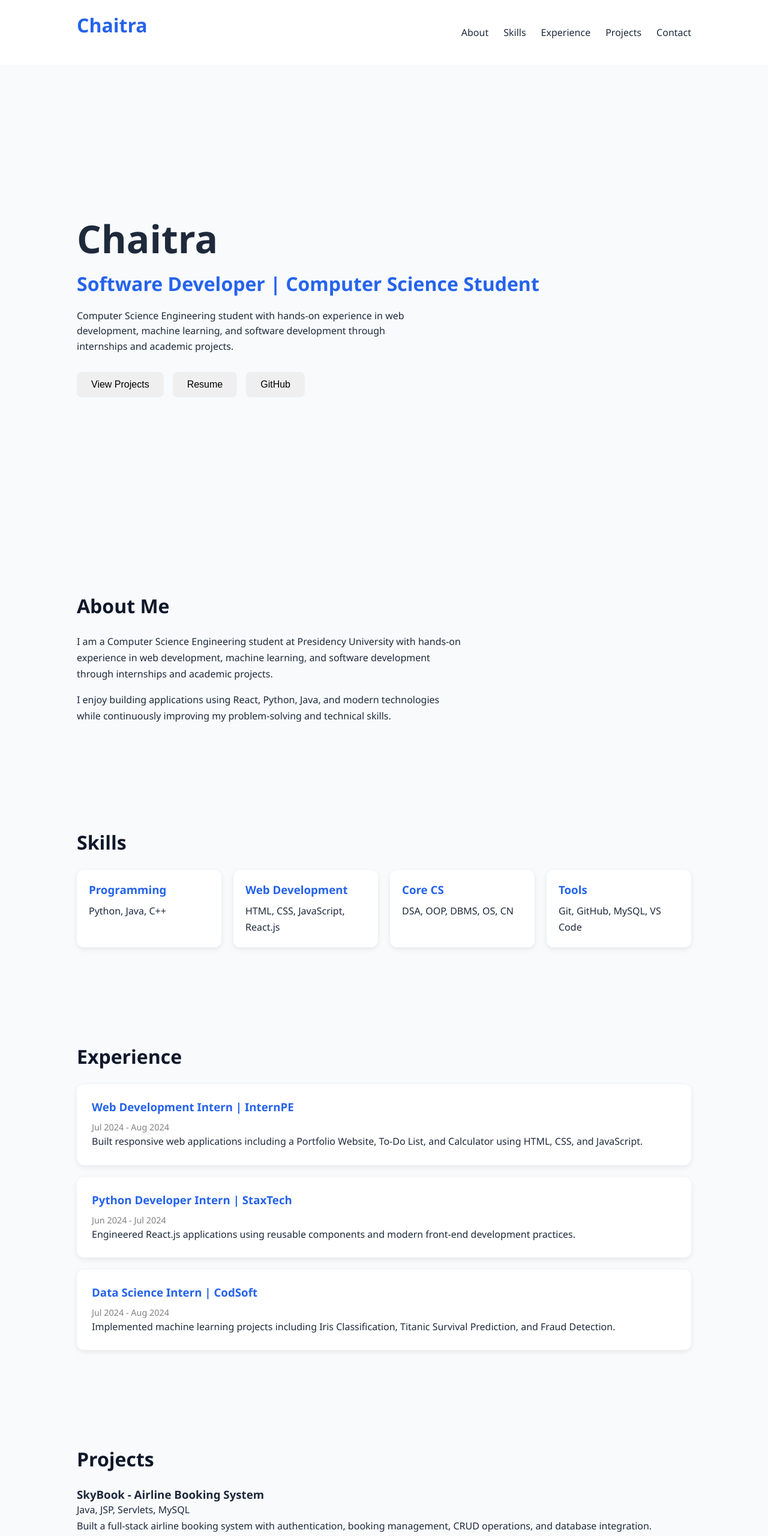
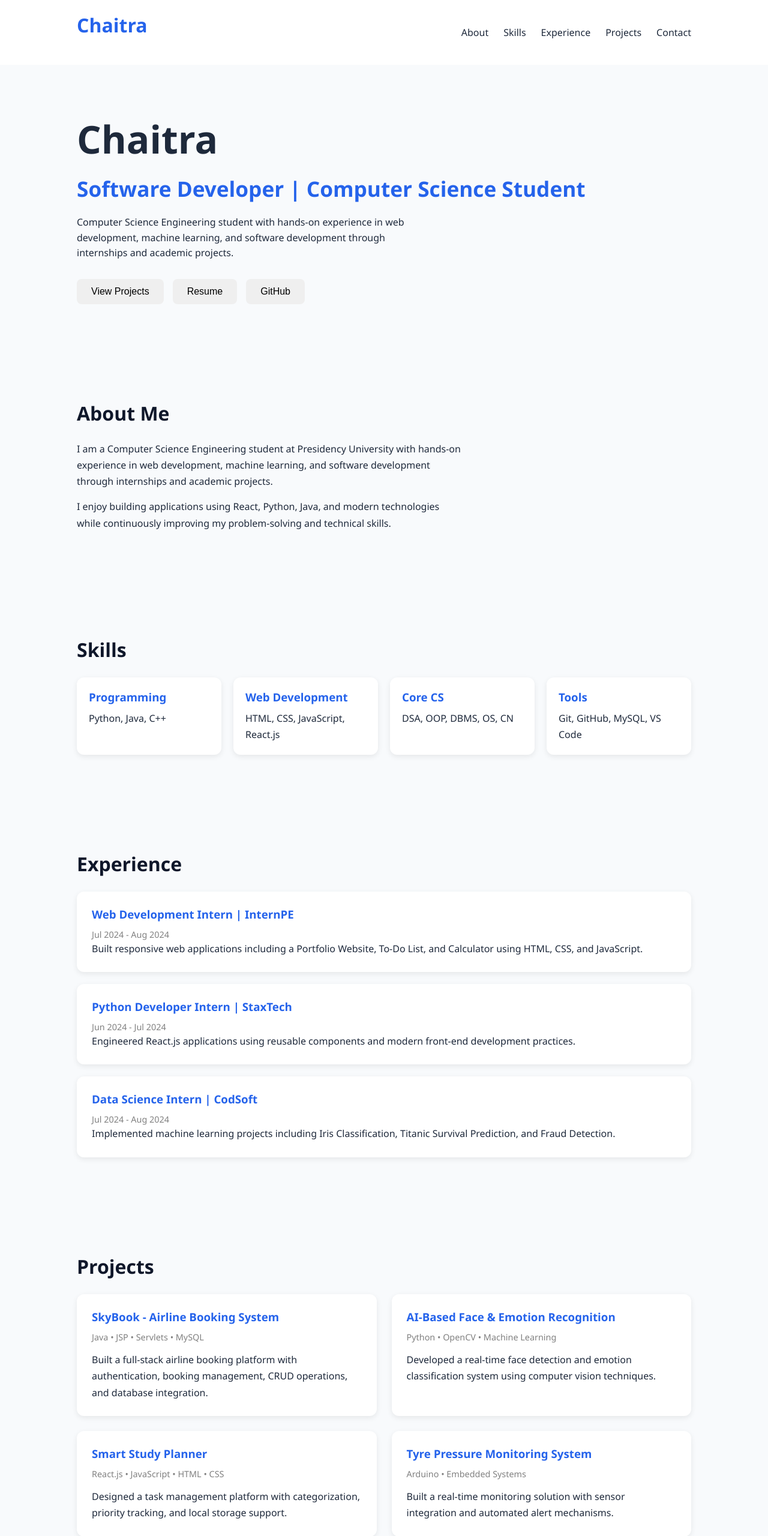
Before and after one commit to Chaitralour/chaitra-portfolio, a React (Vite) app: page / in a window 1280 px wide. Shown: the top 2560 px of the page at 60% size. Built offline with nearby package versions, Linux system fonts and the light colour scheme.

Commit message:
Portfolio completed

```diff
--- a/src/components/About.css
+++ b/src/components/About.css
@@ -5,3 +5,11 @@
 .about p {
   margin-bottom: 15px;
 }
+.footer {
+  text-align: center;
+  padding: 30px;
+  background: #ffffff;
+  margin-top: 50px;
+  color: #666;
+  border-top: 1px solid #e5e5e5;
+}
--- a/src/components/About.jsx
+++ b/src/components/About.jsx
@@ -2,7 +2,7 @@ import "./About.css";
 
 function About() {
   return (
-    <section className="about">
+    <section id="about" className="about">
       <h2>About Me</h2>
 
       <p>
@@ -20,4 +20,8 @@ function About() {
   );
 }
 
+
 export default About;
+<footer className="footer">
+  <p>© 2026 Chaitra. Built with React.</p>
+</footer>
--- /dev/null
+++ b/src/components/Contact.css
@@ -0,0 +1,23 @@
+#contact {
+  padding: 80px 10%;
+  text-align: center;
+}
+
+#contact h2 {
+  margin-bottom: 30px;
+}
+
+#contact p {
+  margin: 15px 0;
+  font-size: 1.1rem;
+}
+
+#contact a {
+  margin-left: 8px;
+  color: #2563eb;
+  text-decoration: none;
+}
+
+#contact a:hover {
+  text-decoration: underline;
+}
--- a/src/components/Contact.jsx
+++ b/src/components/Contact.jsx
@@ -1,13 +1,37 @@
+import "./Contact.css";
 function Contact() {
   return (
-    <section>
+    <section id="contact">
       <h2>Contact</h2>
 
-      <p>Email: chaitralour@gmail.com</p>
+      <p>
+        📧 Email:
+        <a href="mailto:chaitralour@gmail.com">
+          chaitralour@gmail.com
+        </a>
+      </p>
 
-      <p>GitHub: github.com/Chaitralour</p>
+      <p>
+        💻 GitHub:
+        <a
+          href="https://github.com/Chaitralour"
+          target="_blank"
+          rel="noreferrer"
+        >
+          github.com/Chaitralour
+        </a>
+      </p>
 
-      <p>LinkedIn: linkedin.com/in/chaitra-326647277</p>
+      <p>
+        🔗 LinkedIn:
+        <a
+          href="https://www.linkedin.com/in/chaitra-326647277/"
+          target="_blank"
+          rel="noreferrer"
+        >
+          linkedin.com/in/chaitra-326647277
+        </a>
+      </p>
     </section>
   );
 }
--- a/src/components/Experience.jsx
+++ b/src/components/Experience.jsx
@@ -2,7 +2,7 @@ import "./Experience.css";
 
 function Experience() {
   return (
-    <section>
+    <section id="experience">
       <h2>Experience</h2>
 
       <div className="experience-grid">
--- a/src/components/Hero.css
+++ b/src/components/Hero.css
@@ -1,18 +1,14 @@
 .hero {
-  min-height: 100vh;
-  display: flex;
-  flex-direction: column;
-  justify-content: center;
-  padding: 0 10%;
+  padding: 80px 10% 80px;
 }
 
 .hero h1 {
   font-size: 4rem;
-  margin-bottom: 10px;
+  margin-bottom: 15px;
 }
 
 .hero h2 {
-  font-size: 2rem;
+  font-size: 2.2rem;
   color: #2563eb;
   margin-bottom: 20px;
 }
--- a/src/components/Hero.jsx
+++ b/src/components/Hero.jsx
@@ -12,9 +12,19 @@ function Hero() {
       </p>
 
       <div className="hero-buttons">
-        <button>View Projects</button>
-        <button>Resume</button>
-        <button>GitHub</button>
+        <a href="#projects">
+  <button>View Projects</button>
+</a>
+        <a href="/resume/chaitrafinal.pdf" target="_blank" rel="noreferrer">
+  <button>Resume</button>
+</a>
+        <a
+  href="https://github.com/Chaitralour"
+  target="_blank"
+  rel="noreferrer"
+>
+  <button>GitHub</button>
+</a>
       </div>
     </section>
   );
--- a/src/components/Navbar.css
+++ b/src/components/Navbar.css
@@ -6,6 +6,7 @@
   background: white;
   position: sticky;
   top: 0;
+  z-index: 1000;
 }
 
 .navbar h2 {
@@ -26,3 +27,11 @@
 .navbar li:hover {
   color: #2563eb;
 }
+.navbar a {
+  text-decoration: none;
+  color: inherit;
+}
+
+.navbar a:hover {
+  color: #2563eb;
+}
--- a/src/components/Navbar.jsx
+++ b/src/components/Navbar.jsx
@@ -6,12 +6,12 @@ function Navbar() {
       <h2>Chaitra</h2>
 
       <ul>
-        <li>About</li>
-        <li>Skills</li>
-        <li>Experience</li>
-        <li>Projects</li>
-        <li>Contact</li>
-      </ul>
+  <li><a href="#about">About</a></li>
+  <li><a href="#skills">Skills</a></li>
+  <li><a href="#experience">Experience</a></li>
+  <li><a href="#projects">Projects</a></li>
+  <li><a href="#contact">Contact</a></li>
+</ul>
     </nav>
   );
 }
--- /dev/null
+++ b/src/components/Projects.css
@@ -0,0 +1,28 @@
+.projects-grid {
+  display: grid;
+  grid-template-columns: repeat(auto-fit, minmax(450px, 1fr));
+  gap: 25px;
+}
+
+.project-card {
+  background: white;
+  padding: 25px;
+  border-radius: 12px;
+  box-shadow: 0 3px 10px rgba(0,0,0,0.08);
+  transition: transform 0.3s ease;
+}
+
+.project-card:hover {
+  transform: translateY(-5px);
+}
+
+.project-card h3 {
+  color: #2563eb;
+  margin-bottom: 10px;
+}
+
+.tech-stack {
+  color: gray;
+  font-size: 0.9rem;
+  margin-bottom: 12px;
+}
--- a/src/components/Skills.jsx
+++ b/src/components/Skills.jsx
@@ -2,7 +2,7 @@ import "./Skills.css";
 
 function Skills() {
   return (
-    <section>
+    <section id="skills">
       <h2>Skills</h2>
 
       <div className="skills-grid">
--- a/src/components/projects.jsx
+++ b/src/components/projects.jsx
@@ -1,42 +1,60 @@
+import "./Projects.css";
+
 function Projects() {
   return (
-    <section>
+  <section id="projects">
       <h2>Projects</h2>
 
-      <div>
+      <div className="projects-grid">
+
+        <div className="project-card">
           <h3>SkyBook - Airline Booking System</h3>
-        <p>Java, JSP, Servlets, MySQL</p>
+          <p className="tech-stack">
+            Java • JSP • Servlets • MySQL
+          </p>
+
           <p>
-          Built a full-stack airline booking system with authentication,
+            Built a full-stack airline booking platform with authentication,
             booking management, CRUD operations, and database integration.
           </p>
         </div>
 
-      <div>
-        <h3>AI-Based Face and Emotion Recognition System</h3>
-        <p>Python, OpenCV, Machine Learning</p>
+        <div className="project-card">
+          <h3>AI-Based Face & Emotion Recognition</h3>
+          <p className="tech-stack">
+            Python • OpenCV • Machine Learning
+          </p>
+
           <p>
-          Engineered a real-time system for face detection and emotion
-          classification using computer vision techniques.
+            Developed a real-time face detection and emotion classification
+            system using computer vision techniques.
           </p>
         </div>
 
-      <div>
-        <h3>Smart Study Planner Web Application</h3>
-        <p>React.js, JavaScript, HTML, CSS</p>
+        <div className="project-card">
+          <h3>Smart Study Planner</h3>
+          <p className="tech-stack">
+            React.js • JavaScript • HTML • CSS
+          </p>
+
           <p>
-          Developed a study planning platform with task categorization,
+            Designed a task management platform with categorization,
             priority tracking, and local storage support.
           </p>
         </div>
 
-      <div>
+        <div className="project-card">
           <h3>Tyre Pressure Monitoring System</h3>
-        <p>Arduino, Embedded Systems</p>
+          <p className="tech-stack">
+            Arduino • Embedded Systems
+          </p>
+
           <p>
-          Designed a real-time tyre pressure monitoring system with automated
-          alert mechanisms and sensor integration.
+            Built a real-time monitoring solution with sensor integration
+            and automated alert mechanisms.
           </p>
+        </div>
+
       </div>
     </section>
   );
```
Also changed, not shown: 1 other file (tests, documents, lock files or other folders). Lines whose indentation alone changed are shown as unchanged.
